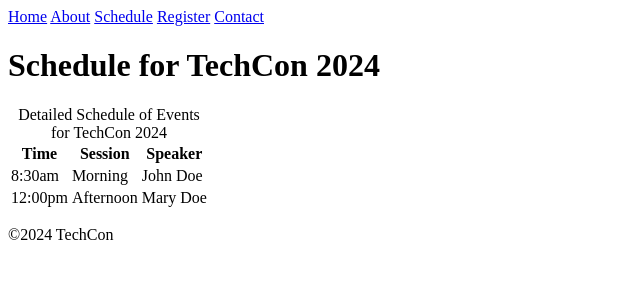
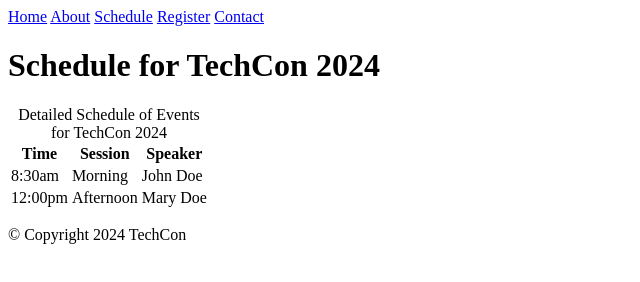
Before and after one commit to Nanvemma/TechCon_HTML, a plain HTML site: page techcon_website/schedule.html in a window 1280 px wide. Shown: the whole page, without its empty margins (0-640 px from the left). Drawn offline with Linux system fonts and the light colour scheme.

Commit message:
first error corrected for schedule.html

```diff
--- a/techcon_website/schedule.html
+++ b/techcon_website/schedule.html
@@ -37,11 +37,10 @@
             </tr>
             <caption>Detailed Schedule of Events for TechCon 2024</caption>
         </table>
-
-          <!--footer-->
-          <footer>
-            <p>&copy;2024 TechCon</p>
-        </footer>
     </main>
+      <!--footer-->
+      <footer>
+        <p>&copy; Copyright 2024 TechCon</p>
+    </footer>
 </body>
 </html>
```
